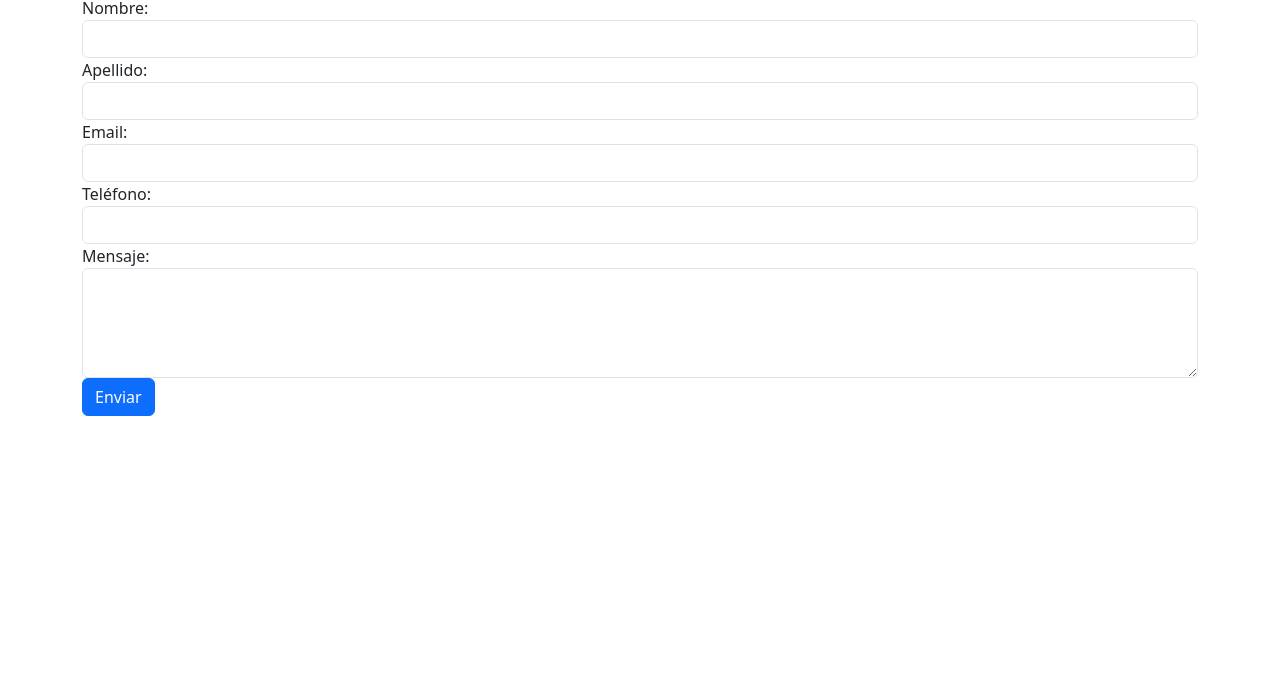
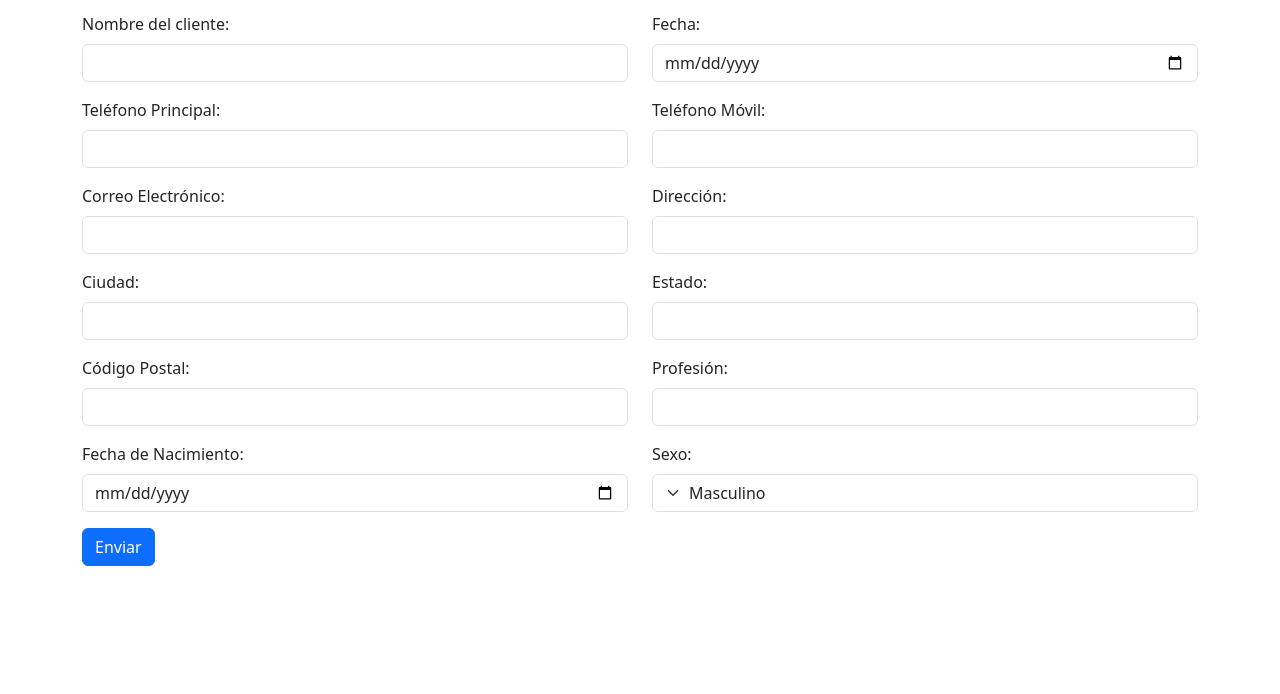
Before and after one commit to dilanSA132/San-Francisco, a website: page src/form.html in a window 1280 px wide. Shown: the part 106-800 px from the top of the page. Drawn offline with nearby package versions, Linux system fonts and the light colour scheme.

Commit message:
[ADD] Netlify

```diff
--- a/package.json
+++ b/package.json
@@ -9,6 +9,7 @@
   "author": "",
   "license": "ISC",
   "dependencies": {
-    "bootstrap": "^5.3.3"
+    "bootstrap": "^5.3.3",
+    "jquery": "^3.7.1"
   }
 }
--- a/src/form.html
+++ b/src/form.html
@@ -6,19 +6,18 @@
     <title>Formulario de Solicitud - Obtención de Permisos de Construcción Municipales</title>
     <link rel="stylesheet" href="main.css">
     <link rel="stylesheet" href="../dist/bootstrap.rtl.min.css">
-
 </head>
 <body>
     <nav class="navbar navbar-expand-lg navbar-light bg-light">
         <div class="container">
             <a class="navbar-brand">Municipalidad de San Francisco</a>
 
-            <button class="navbar-toggler" type="button" data-toggle="collapse" data-target="#navbarSupportedContent" aria-controls="navbarSupportedContent" aria-expanded="false" aria-label="Toggle navigation">
+            <button class="navbar-toggler" type="button" data-bs-toggle="collapse" data-bs-target="#navbarSupportedContent" aria-controls="navbarSupportedContent" aria-expanded="false" aria-label="Toggle navigation">
                 <span class="navbar-toggler-icon"></span>
             </button>
 
             <div class="collapse navbar-collapse" id="navbarSupportedContent">
-                <ul class="navbar-nav ml-auto">
+                <ul class="navbar-nav ms-auto mb-2 mb-lg-0">
                     <li class="nav-item">
                         <a class="nav-link" href="index.html">Inicio</a>
                     </li>
@@ -36,41 +35,96 @@
     </nav>
 
     <section id="formulario-web" class="container">
-        <h2>Formulario de Solicitud de Permisos de Construcción</h2>
-        <form action="#" method="POST">
-            <div class="form-group">
-                <label for="nombre">Nombre:</label>
-                <input type="text" class="form-control" id="nombre" name="nombre" required>
+        <h2 class="mb-4">Formulario de Solicitud de Permisos de Construcción</h2>
+        <form id="formulario" action="javascript:void(0)" method="POST">
+            <div class="row mb-3">
+                <div class="col-md-6">
+                    <label for="nombre" class="form-label">Nombre del cliente:</label>
+                    <input type="text" class="form-control" id="nombre" name="nombre" required>
+                </div>
+                <div class="col-md-6">
+                    <label for="fecha" class="form-label">Fecha:</label>
+                    <input type="date" class="form-control" id="fecha" name="fecha"  required>
+                </div>
             </div>
-            <div class="form-group">
-                <label for="apellido">Apellido:</label>
-                <input type="text" class="form-control" id="apellido" name="apellido" required>
+            <div class="row mb-3">
+                <div class="col-md-6">
+                    <label for="telefonoPrincipal" class="form-label">Teléfono Principal:</label>
+                    <input type="tel" class="form-control" id="telefonoPrincipal" name="telefonoPrincipal" required pattern="[0-9]+">
+                </div>
+                <div class="col-md-6">
+                    <label for="telefonoMovil" class="form-label">Teléfono Móvil:</label>
+                    <input type="tel" class="form-control" id="telefonoMovil" name="telefonoMovil" pattern="[0-9]+">
+                </div>
             </div>
-            <div class="form-group">
-                <label for="email">Email:</label>
-                <input type="email" class="form-control" id="email" name="email" required>
+            <div class="row mb-3">
+                <div class="col-md-6">
+                    <label for="email" class="form-label">Correo Electrónico:</label>
+                    <input type="email" class="form-control" id="email" name="email" required >
+                </div>
+                <div class="col-md-6">
+                    <label for="direccion" class="form-label">Dirección:</label>
+                    <input type="text" class="form-control" id="direccion" name="direccion" required>
+                </div>
             </div>
-            <div class="form-group">
-                <label for="telefono">Teléfono:</label>
-                <input type="tel" class="form-control" id="telefono" name="telefono">
+            <div class="row mb-3">
+                <div class="col-md-6">
+                    <label for="ciudad" class="form-label">Ciudad:</label>
+                    <input type="text" class="form-control" id="ciudad" name="ciudad" required>
+                </div>
+                <div class="col-md-6">
+                    <label for="estado" class="form-label">Estado:</label>
+                    <input type="text" class="form-control" id="estado" name="estado" required>
+                </div>
             </div>
-            <div class="form-group">
-                <label for="mensaje">Mensaje:</label>
-                <textarea class="form-control" id="mensaje" name="mensaje" rows="4" required></textarea>
+            <div class="row mb-3">
+                <div class="col-md-6">
+                    <label for="codigoPostal" class="form-label">Código Postal:</label>
+                    <input type="text" class="form-control" id="codigoPostal" name="codigoPostal" required>
+                </div>
+                <div class="col-md-6">
+                    <label for="profesion" class="form-label">Profesión:</label>
+                    <input type="text" class="form-control" id="profesion" name="profesion" required>
+                </div>
             </div>
-            <button href= "./docs/Asignación1.pdf" type="submit" class="btn btn-primary">Enviar</button>
+            <div class="row mb-3">
+                <div class="col-md-6">
+                    <label for="fechaNacimiento" class="form-label">Fecha de Nacimiento:</label>
+                    <input type="date" class="form-control" id="fechaNacimiento" name="fechaNacimiento" required>
+                </div>
+                <div class="col-md-6">
+                    <label for="sexo" class="form-label">Sexo:</label>
+                    <select class="form-select" id="sexo" name="sexo">
+                        <option value="masculino">Masculino</option>
+                        <option value="femenino">Femenino</option>
+                        <option value="otro">Otro</option>
+                    </select>
+                </div>
+            </div>
+            <button type="submit" class="btn btn-primary">Enviar</button>
         </form>
     </section>
 
-    <script src="https://code.jquery.com/jquery-3.5.1.slim.min.js"></script>
-    <script src="https://cdn.jsdelivr.net/npm/@popperjs/core@2.5.4/dist/umd/popper.min.js"></script>
+    <script>
+        const formulario = document.getElementById('formulario');
+
+        formulario.addEventListener('submit', function(event) {
+            event.preventDefault();
+
+            alert('Mensaje enviado');
+        });
+
+    </script>
+
+    <script src="../dist/popper.min.js"></script>
     <script src="../dist/bootstrap.min.js"></script>
+
     <script>
-        function toggleDarkMode() {
+        const darkModeBtn = document.getElementById('darkModeBtn');
+        darkModeBtn.addEventListener('click', () => {
             document.body.classList.toggle('dark-mode');
-            document.getElementById('darkModeBtn').classList.toggle('btn-outline-dark');
-        }
-        document.getElementById('darkModeBtn').addEventListener('click', toggleDarkMode);
+            darkModeBtn.classList.toggle('btn-outline-dark');
+        });
     </script>
 </body>
 </html>
```
Also changed, not shown: src/index.html (+5 -10 lines), src/resume.html (+10 -7 lines), dist/popper.min.js (added), src/img/fondo-formulario.jpg (added), src/main.css, 2 other files.
